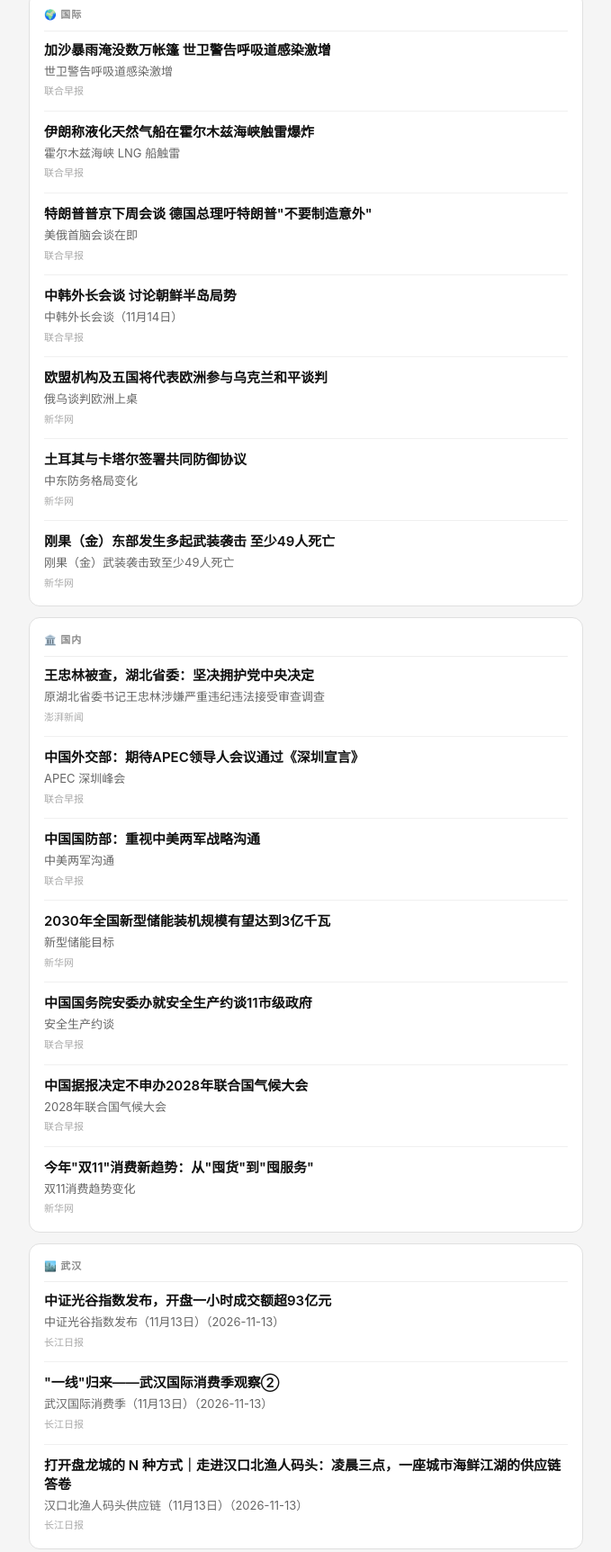
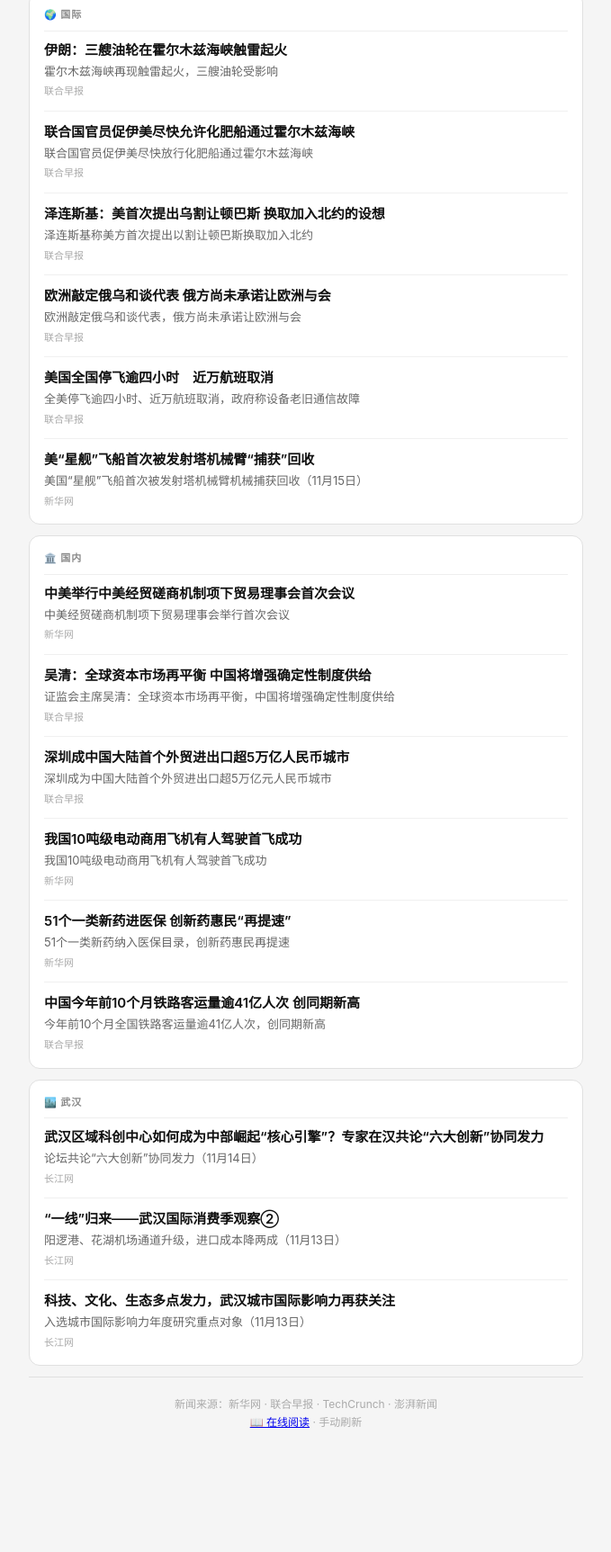
Before and after one commit to chenanchina/austin-news, a plain HTML site: page index.html in a window 1280 px wide. Shown: the part 914-2639 px from the top of the page at 90% size, without its empty margins (300-979 px from the left). After the commit the page ends 2540 px from the top, so only its background shows below. Drawn offline with Linux system fonts and the light colour scheme.

Commit message:
Update news digest 2026年11月15日

```diff
--- a/index.html
+++ b/index.html
@@ -3,7 +3,7 @@
 <head>
   <meta charset="UTF-8">
   <meta name="viewport" content="width=device-width, initial-scale=1.0">
-  <title>2026年11月14日 新闻摘要</title>
+  <title>2026年11月15日 新闻摘要</title>
   <style>
     * { margin: 0; padding: 0; box-sizing: border-box; }
     body { font-family: -apple-system, BlinkMacSystemFont, 'Segoe UI', Roboto, sans-serif; background: #f5f5f5; color: #222; line-height: 1.6; font-size: 16px; }
@@ -44,8 +44,8 @@
 <body>
   <div class="container">
     <header>
-      <h1>📰 早安安哥 · 2026年11月14日</h1>
-      <div class="header-date">周六 · AI前沿 · 国际 · 国内 · 武汉</div>
+      <h1>📰 早安安哥 · 2026年11月15日</h1>
+      <div class="header-date">周日 · AI前沿 · 国际 · 国内 · 武汉</div>
       <div class="header-tags">
         <span class="tag tag-ai">🤖 AI前沿</span>
         <span class="tag tag-intl">🌍 国际</span>
@@ -58,38 +58,38 @@
     <div class="card">
       <div class="card-section">🤖 AI前沿</div>
             <div class="news-item">
+        <div class="news-title"><a href="https://techcrunch.com/2026/11/14/elon-musk-other-tech-execs-sign-petition-calling-on-nvidia-to-reinstate-jensen-huang/" target="_blank">Elon Musk, other tech execs sign petition calling on Nvidia to reinstate Jensen Huang</a></div>
+        <div class="news-desc">马斯克等科技高管联署公开信，要求英伟达恢复黄仁勋职务</div>
+        <div class="news-source">TechCrunch</div>
+      </div>
+      <div class="news-item">
+        <div class="news-title"><a href="https://techcrunch.com/2026/11/14/asian-governments-react-to-nvidia-ceo-jensen-huangs-exit/" target="_blank">Asian governments react to Nvidia CEO Jensen Huang’s exit</a></div>
+        <div class="news-desc">英伟达CEO黄仁勋离职，亚洲多国政府作出回应</div>
+        <div class="news-source">TechCrunch</div>
+      </div>
+      <div class="news-item">
+        <div class="news-title"><a href="https://techcrunch.com/2026/11/14/the-ai-graveyard-a-running-list-of-projects-and-startups-that-didnt-make-it/" target="_blank">The AI graveyard: a running list of projects and startups that didn't make it</a></div>
+        <div class="news-desc">盘点已停摆的AI项目与创业公司</div>
+        <div class="news-source">TechCrunch</div>
+      </div>
+      <div class="news-item">
         <div class="news-title"><a href="https://techcrunch.com/2026/11/13/ai-agent-startup-langchain-hits-3b-valuation/" target="_blank">AI agent startup LangChain hits $3B valuation</a></div>
         <div class="news-desc">开源智能体框架公司 LangChain 估值升至 30 亿美元</div>
         <div class="news-source">TechCrunch</div>
       </div>
       <div class="news-item">
         <div class="news-title"><a href="https://techcrunch.com/2026/11/13/export-banned-nvidia-chips-are-behind-chinas-most-powerful-ai-models-uh-oh-jensen/" target="_blank">Export-banned Nvidia chips are behind China's most powerful AI models — uh-oh, Jensen!</a></div>
-        <div class="news-desc">路透调查：中国最强 AI 模型背后使用受出口管制芯片</div>
+        <div class="news-desc">路透调查：中国最强AI模型背后使用受出口管制芯片</div>
         <div class="news-source">TechCrunch</div>
       </div>
       <div class="news-item">
-        <div class="news-title"><a href="https://techcrunch.com/2026/11/13/chatgpts-new-wallet-lets-ai-agents-shop-and-check-out-for-you/" target="_blank">ChatGPT's new Wallet lets AI agents shop and check out for you</a></div>
-        <div class="news-desc">OpenAI 推出 ChatGPT Wallet，AI 智能体可直接下单支付</div>
-        <div class="news-source">TechCrunch</div>
-      </div>
-      <div class="news-item">
-        <div class="news-title"><a href="https://techcrunch.com/2026/11/12/hugging-face-ceo-vows-to-keep-fighting-for-open-source-ai-after-jensen-huangs-exit/" target="_blank">Hugging Face CEO vows to keep fighting for open source AI after Jensen Huang's exit</a></div>
-        <div class="news-desc">黄仁勋离职后，Hugging Face CEO 誓言继续推动开源 AI</div>
-        <div class="news-source">TechCrunch</div>
-      </div>
-      <div class="news-item">
-        <div class="news-title"><a href="https://www.zaobao.com/news/china/story20261113-9993367" target="_blank">中国AI晶片制造商星宸科技传最快今年赴港上市</a></div>
-        <div class="news-desc">AI 芯片厂商星宸科技传最快今年赴港上市</div>
+        <div class="news-title"><a href="https://www.zaobao.com/news/china/story20261115-9982122" target="_blank">中国出口“AI霸总”生产线 是文化出海还是流量生意？</a></div>
+        <div class="news-desc">中国输出AI短剧生产线，文化出海还是流量生意引争议</div>
         <div class="news-source">联合早报</div>
       </div>
       <div class="news-item">
-        <div class="news-title"><a href="https://www.zaobao.com/news/world/story20261113-9993490" target="_blank">美国非营利组织起诉五家企业 要求禁止先进AI研发</a></div>
-        <div class="news-desc">美国非营利组织起诉五家企业，要求禁止先进 AI 研发</div>
-        <div class="news-source">联合早报</div>
-      </div>
-      <div class="news-item">
-        <div class="news-title"><a href="https://www.news.cn/tech/20261113/562df0759a3141469854702c5fa0d521/c.html" target="_blank">AI时代，软件产业靠什么赢得竞争</a></div>
-        <div class="news-desc">AI 时代软件产业竞争逻辑：新华访谈王成录谈数字底座</div>
+        <div class="news-title"><a href="https://www.news.cn/tech/20261114/e0ca7f8c7291458db8c69536c8bcfef5/c.html" target="_blank">近六年我国颠覆性技术产业化指数累计增幅超五成</a></div>
+        <div class="news-desc">近六年我国颠覆性技术产业化指数累计增幅超五成</div>
         <div class="news-source">新华网</div>
       </div>
 
@@ -99,38 +99,33 @@
     <div class="card">
       <div class="card-section">🌍 国际</div>
             <div class="news-item">
-        <div class="news-title"><a href="https://www.zaobao.com/news/world/story20261113-9996087" target="_blank">加沙暴雨淹没数万帐篷 世卫警告呼吸道感染激增</a></div>
-        <div class="news-desc">世卫警告呼吸道感染激增</div>
+        <div class="news-title"><a href="https://www.zaobao.com/news/world/story20261114-9997541" target="_blank">伊朗：三艘油轮在霍尔木兹海峡触雷起火</a></div>
+        <div class="news-desc">霍尔木兹海峡再现触雷起火，三艘油轮受影响</div>
         <div class="news-source">联合早报</div>
       </div>
       <div class="news-item">
-        <div class="news-title"><a href="https://www.zaobao.com/news/world/story20261113-9993415" target="_blank">伊朗称液化天然气船在霍尔木兹海峡触雷爆炸</a></div>
-        <div class="news-desc">霍尔木兹海峡 LNG 船触雷</div>
+        <div class="news-title"><a href="https://www.zaobao.com/news/world/story20261114-9999437" target="_blank">联合国官员促伊美尽快允许化肥船通过霍尔木兹海峡</a></div>
+        <div class="news-desc">联合国官员促伊美尽快放行化肥船通过霍尔木兹海峡</div>
         <div class="news-source">联合早报</div>
       </div>
       <div class="news-item">
-        <div class="news-title"><a href="https://www.zaobao.com/news/world/story20261113-9995752" target="_blank">特朗普普京下周会谈 德国总理吁特朗普"不要制造意外"</a></div>
-        <div class="news-desc">美俄首脑会谈在即</div>
+        <div class="news-title"><a href="https://www.zaobao.com/news/world/story20261114-9998468" target="_blank">泽连斯基：美首次提出乌割让顿巴斯 换取加入北约的设想</a></div>
+        <div class="news-desc">泽连斯基称美方首次提出以割让顿巴斯换取加入北约</div>
         <div class="news-source">联合早报</div>
       </div>
       <div class="news-item">
-        <div class="news-title"><a href="https://www.zaobao.com/news/china/story20261114-9996171" target="_blank">中韩外长会谈 讨论朝鲜半岛局势</a></div>
-        <div class="news-desc">中韩外长会谈（11月14日）</div>
+        <div class="news-title"><a href="https://www.zaobao.com/news/world/story20261114-9997748" target="_blank">欧洲敲定俄乌和谈代表 俄方尚未承诺让欧洲与会</a></div>
+        <div class="news-desc">欧洲敲定俄乌和谈代表，俄方尚未承诺让欧洲与会</div>
         <div class="news-source">联合早报</div>
       </div>
       <div class="news-item">
-        <div class="news-title"><a href="https://www.news.cn/world/20261114/2fc9054ee80f4027a7cac3c49131c92f/c.html" target="_blank">欧盟机构及五国将代表欧洲参与乌克兰和平谈判</a></div>
-        <div class="news-desc">俄乌谈判欧洲上桌</div>
-        <div class="news-source">新华网</div>
+        <div class="news-title"><a href="https://www.zaobao.com/news/world/story20261114-9998375" target="_blank">美国全国停飞逾四小时　近万航班取消</a></div>
+        <div class="news-desc">全美停飞逾四小时、近万航班取消，政府称设备老旧通信故障</div>
+        <div class="news-source">联合早报</div>
       </div>
       <div class="news-item">
-        <div class="news-title"><a href="https://www.news.cn/world/20261114/3512aaba7ac04fe5b04ebbf29f6e495a/c.html" target="_blank">土耳其与卡塔尔签署共同防御协议</a></div>
-        <div class="news-desc">中东防务格局变化</div>
-        <div class="news-source">新华网</div>
-      </div>
-      <div class="news-item">
-        <div class="news-title"><a href="https://www.news.cn/world/20261114/8d1aa826494c45bdb071596408ed559c/c.html" target="_blank">刚果（金）东部发生多起武装袭击 至少49人死亡</a></div>
-        <div class="news-desc">刚果（金）武装袭击致至少49人死亡</div>
+        <div class="news-title"><a href="https://www.news.cn/world/20261115/c69708cac7b0478eadca86b3c4e2b35b/c.html" target="_blank">美“星舰”飞船首次被发射塔机械臂“捕获”回收</a></div>
+        <div class="news-desc">美国“星舰”飞船首次被发射塔机械臂机械捕获回收（11月15日）</div>
         <div class="news-source">新华网</div>
       </div>
     </div>
@@ -139,39 +134,34 @@
     <div class="card">
       <div class="card-section">🏛️ 国内</div>
             <div class="news-item">
-        <div class="news-title"><a href="https://www.thepaper.cn/newsDetail_forward_34469875" target="_blank">王忠林被查，湖北省委：坚决拥护党中央决定</a></div>
-        <div class="news-desc">原湖北省委书记王忠林涉嫌严重违纪违法接受审查调查</div>
-        <div class="news-source">澎湃新闻</div>
+        <div class="news-title"><a href="https://www.news.cn/20261114/b620ef69ef8a4016a34cb57cc0778614/c.html" target="_blank">中美举行中美经贸磋商机制项下贸易理事会首次会议</a></div>
+        <div class="news-desc">中美经贸磋商机制项下贸易理事会举行首次会议</div>
+        <div class="news-source">新华网</div>
       </div>
       <div class="news-item">
-        <div class="news-title"><a href="https://www.zaobao.com/news/china/story20261113-9993668" target="_blank">中国外交部：期待APEC领导人会议通过《深圳宣言》</a></div>
-        <div class="news-desc">APEC 深圳峰会</div>
+        <div class="news-title"><a href="https://www.zaobao.com/news/china/story20261114-9998330" target="_blank">吴清：全球资本市场再平衡 中国将增强确定性制度供给</a></div>
+        <div class="news-desc">证监会主席吴清：全球资本市场再平衡，中国将增强确定性制度供给</div>
         <div class="news-source">联合早报</div>
       </div>
       <div class="news-item">
-        <div class="news-title"><a href="https://www.zaobao.com/news/china/story20261113-9993397" target="_blank">中国国防部：重视中美两军战略沟通</a></div>
-        <div class="news-desc">中美两军沟通</div>
+        <div class="news-title"><a href="https://www.zaobao.com/news/china/story20261114-9998051" target="_blank">深圳成中国大陆首个外贸进出口超5万亿人民币城市</a></div>
+        <div class="news-desc">深圳成为中国大陆首个外贸进出口超5万亿元人民币城市</div>
         <div class="news-source">联合早报</div>
       </div>
       <div class="news-item">
-        <div class="news-title"><a href="https://www.news.cn/politics/20261113/154be41bd20545828db12b35623be335/c.html" target="_blank">2030年全国新型储能装机规模有望达到3亿千瓦</a></div>
-        <div class="news-desc">新型储能目标</div>
+        <div class="news-title"><a href="https://www.news.cn/photo/20261114/7e7ed43e9e45489f93aad567ef97db3b/c.html" target="_blank">我国10吨级电动商用飞机有人驾驶首飞成功</a></div>
+        <div class="news-desc">我国10吨级电动商用飞机有人驾驶首飞成功</div>
         <div class="news-source">新华网</div>
       </div>
       <div class="news-item">
-        <div class="news-title"><a href="https://www.zaobao.com/news/china/story20261113-9993373" target="_blank">中国国务院安委办就安全生产约谈11市级政府</a></div>
-        <div class="news-desc">安全生产约谈</div>
-        <div class="news-source">联合早报</div>
+        <div class="news-title"><a href="https://www.news.cn/politics/20261114/58248a648683482782ea7008e2a5e865/c.html" target="_blank">51个一类新药进医保 创新药惠民“再提速”</a></div>
+        <div class="news-desc">51个一类新药纳入医保目录，创新药惠民再提速</div>
+        <div class="news-source">新华网</div>
       </div>
       <div class="news-item">
-        <div class="news-title"><a href="https://www.zaobao.com/news/china/story20261113-9994115" target="_blank">中国据报决定不申办2028年联合国气候大会</a></div>
-        <div class="news-desc">2028年联合国气候大会</div>
+        <div class="news-title"><a href="https://www.zaobao.com/news/china/story20261114-9997176" target="_blank">中国今年前10个月铁路客运量逾41亿人次 创同期新高</a></div>
+        <div class="news-desc">今年前10个月全国铁路客运量逾41亿人次，创同期新高</div>
         <div class="news-source">联合早报</div>
-      </div>
-      <div class="news-item">
-        <div class="news-title"><a href="https://www.news.cn/fortune/20261113/4d493592ce2c4ae6b10a1e4c2c7ab047/c.html" target="_blank">今年"双11"消费新趋势：从"囤货"到"囤服务"</a></div>
-        <div class="news-desc">双11消费趋势变化</div>
-        <div class="news-source">新华网</div>
       </div>
     </div>
 
@@ -179,19 +169,19 @@
     <div class="card">
       <div class="card-section">🏙️ 武汉</div>
             <div class="news-item">
-        <div class="news-title"><a href="http://news.cjn.cn/whpd/yw_19947/202611/t5358868.htm" target="_blank">中证光谷指数发布，开盘一小时成交额超93亿元</a></div>
-        <div class="news-desc">中证光谷指数发布（11月13日）（2026-11-13）</div>
-        <div class="news-source">长江日报</div>
+        <div class="news-title"><a href="http://news.cjn.cn/whpd/yw_19947/202611/t5359080.htm" target="_blank">武汉区域科创中心如何成为中部崛起“核心引擎”？专家在汉共论“六大创新”协同发力</a></div>
+        <div class="news-desc">论坛共论“六大创新”协同发力（11月14日）</div>
+        <div class="news-source">长江网</div>
       </div>
       <div class="news-item">
-        <div class="news-title"><a href="http://news.cjn.cn/whpd/yw_19947/202611/t5358881.htm" target="_blank">"一线"归来——武汉国际消费季观察②</a></div>
-        <div class="news-desc">武汉国际消费季（11月13日）（2026-11-13）</div>
-        <div class="news-source">长江日报</div>
+        <div class="news-title"><a href="http://news.cjn.cn/whpd/yw_19947/202611/t5358881.htm" target="_blank">“一线”归来——武汉国际消费季观察②</a></div>
+        <div class="news-desc">阳逻港、花湖机场通道升级，进口成本降两成（11月13日）</div>
+        <div class="news-source">长江网</div>
       </div>
       <div class="news-item">
-        <div class="news-title"><a href="http://news.cjn.cn/whpd/yw_19947/202611/t5358876.htm" target="_blank">打开盘龙城的 N 种方式｜走进汉口北渔人码头：凌晨三点，一座城市海鲜江湖的供应链答卷</a></div>
-        <div class="news-desc">汉口北渔人码头供应链（11月13日）（2026-11-13）</div>
-        <div class="news-source">长江日报</div>
+        <div class="news-title"><a href="http://news.cjn.cn/whpd/ttxw_19945/202611/t5358611.htm" target="_blank">科技、文化、生态多点发力，武汉城市国际影响力再获关注</a></div>
+        <div class="news-desc">入选城市国际影响力年度研究重点对象（11月13日）</div>
+        <div class="news-source">长江网</div>
       </div>
     </div>
 
```
